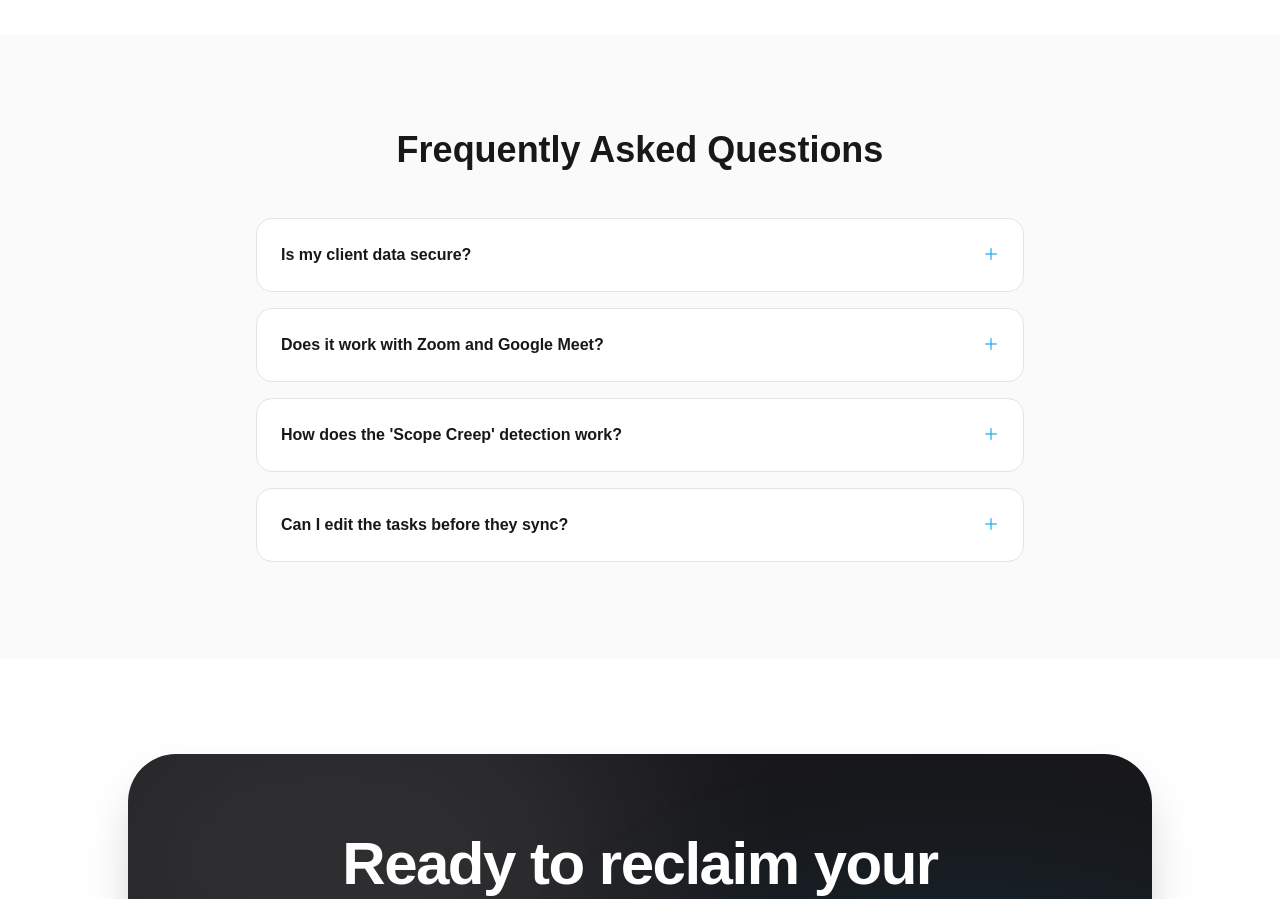
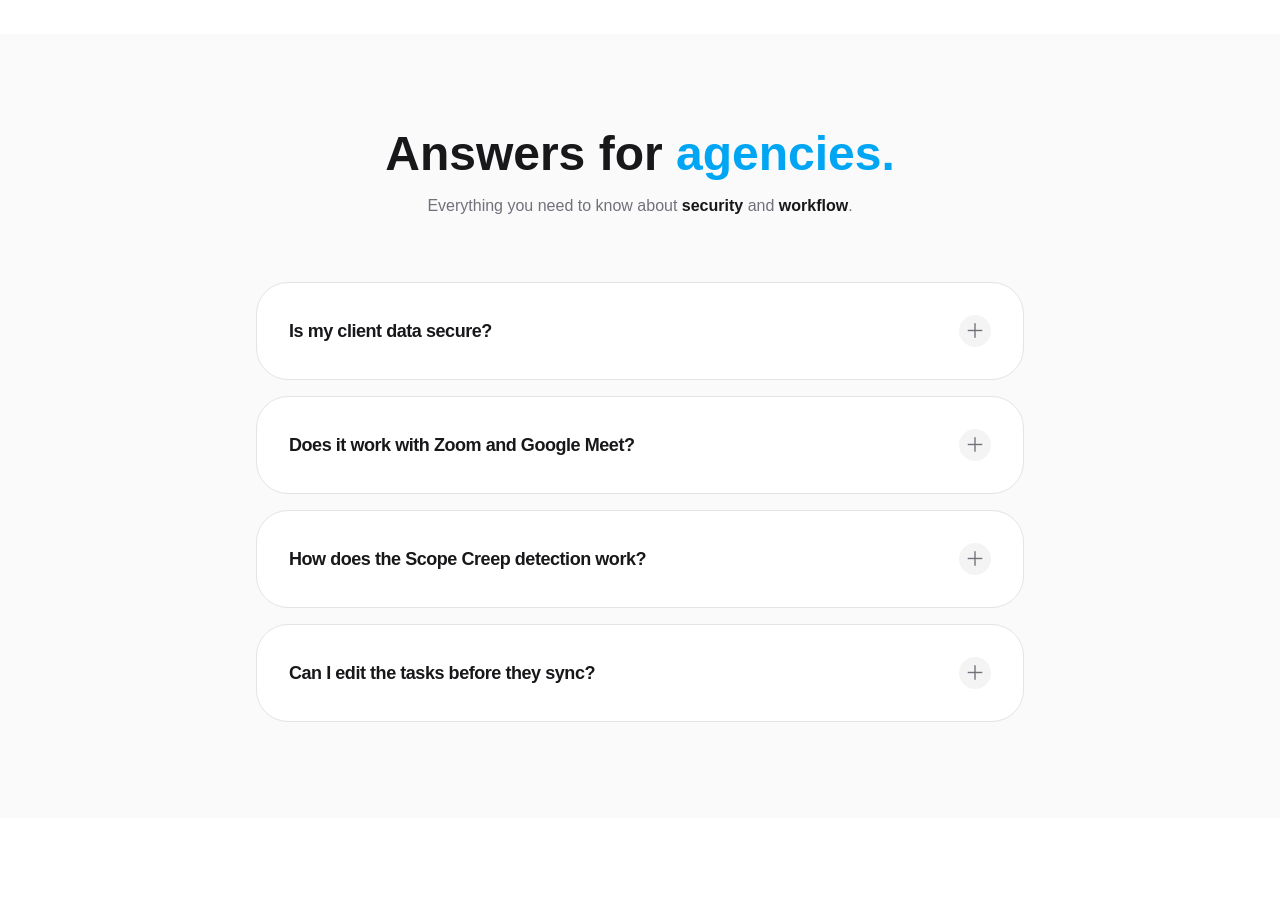
Before and after one commit to iamxenon404/meet-mind, a Next.js app in the folder landingpage/meetmind-landing/: page / in a window 1280 px wide. Shown: the part 3400-4299 px from the top of the page. Built offline with nearby package versions, Linux system fonts and the light colour scheme; no server answers.

Commit message:
updated Faq

```diff
--- a/landingpage/meetmind-landing/app/components/sections/FAQ.tsx
+++ b/landingpage/meetmind-landing/app/components/sections/FAQ.tsx
@@ -5,19 +5,35 @@ import { motion, AnimatePresence } from "framer-motion";
 const faqs = [
   {
     question: "Is my client data secure?",
-    answer: "Absolutely. We use enterprise-grade AES-256 encryption. Your transcripts are processed in a private environment and are never used to train public AI models."
+    answer: (
+      <>
+        Absolutely. We use <span className="font-bold text-zinc-900 dark:text-zinc-100 uppercase tracking-tighter">enterprise-grade AES-256 encryption</span>. Your transcripts are processed in a isolated environment and are <span className="text-sky-500 font-bold">never used</span> to train public AI models.
+      </>
+    )
   },
   {
     question: "Does it work with Zoom and Google Meet?",
-    answer: "Yes. MeetMind integrates directly with your calendar and can automatically join any meeting link from Zoom, Google Meet, or Microsoft Teams."
+    answer: (
+      <>
+        Yes. MeetMind integrates directly with your <span className="font-bold text-zinc-900 dark:text-zinc-100">Calendar</span> and can automatically join any meeting link from <span className="text-sky-500 font-bold">Zoom</span>, <span className="text-sky-500 font-bold">Google Meet</span>, or <span className="text-sky-500 font-bold">Microsoft Teams</span>.
+      </>
+    )
   },
   {
-    question: "How does the 'Scope Creep' detection work?",
-    answer: "Our AI compares the live transcript against your initial project brief. If a client asks for something outside the agreed scope, MeetMind flags it as a 'Billable Opportunity'."
+    question: "How does the Scope Creep detection work?",
+    answer: (
+      <>
+        Our AI compares live transcripts against your initial project brief. If a client requests items outside the agreed scope, MeetMind flags it as a <span className="font-extrabold text-zinc-900 dark:text-zinc-100 italic underline decoration-sky-500/30 underline-offset-4">Billable Opportunity</span> instantly.
+      </>
+    )
   },
   {
     question: "Can I edit the tasks before they sync?",
-    answer: "Of course. You get a 'Review Room' after every call where you can tweak, delete, or reassign tasks before pushing them to your project management tools."
+    answer: (
+      <>
+        Of course. You get access to the <span className="font-bold text-zinc-900 dark:text-zinc-100 uppercase tracking-tighter">Review Room</span> after every call where you can tweak, delete, or reassign tasks before they hit your production workflow.
+      </>
+    )
   }
 ];
 
@@ -25,23 +41,33 @@ export default function FAQ() {
   const [activeIdx, setActiveIdx] = useState<number | null>(null);
 
   return (
-    <section className="py-24 px-6 bg-zinc-50 dark:bg-zinc-900/30">
+    <section id="faq" className="py-24 px-6 bg-zinc-50 dark:bg-zinc-900/30 transition-colors duration-500">
       <div className="max-w-3xl mx-auto">
-        <h2 className="text-3xl md:text-4xl font-bold text-zinc-900 dark:text-white text-center mb-12">
-          Frequently Asked Questions
-        </h2>
+        <div className="text-center mb-16">
+          <h2 className="text-3xl md:text-5xl font-bold text-zinc-900 dark:text-white mb-4">
+            Answers for <span className="text-sky-500">agencies.</span>
+          </h2>
+          <p className="text-zinc-500 dark:text-zinc-400 font-medium">
+            Everything you need to know about <span className="text-zinc-900 dark:text-zinc-200 font-bold">security</span> and <span className="text-zinc-900 dark:text-zinc-200 font-bold">workflow</span>.
+          </p>
+        </div>
 
         <div className="space-y-4">
           {faqs.map((faq, i) => (
-            <div key={i} className="border border-zinc-200 dark:border-white/5 rounded-2xl bg-white dark:bg-zinc-900 overflow-hidden">
+            <div
+              key={i}
+              className="group border border-zinc-200 dark:border-white/5 rounded-[2rem] bg-white dark:bg-zinc-900 overflow-hidden hover:border-sky-500/30 transition-all duration-500"
+            >
               <button
                 onClick={() => setActiveIdx(activeIdx === i ? null : i)}
-                className="w-full p-6 text-left flex justify-between items-center hover:bg-zinc-50 dark:hover:bg-white/5 transition-colors"
+                className="w-full p-8 text-left flex justify-between items-center transition-colors"
               >
-                <span className="font-bold text-zinc-900 dark:text-white">{faq.question}</span>
-                <span className={`text-sky-500 transition-transform duration-300 ${activeIdx === i ? "rotate-45" : ""}`}>
-                  ＋
+                <span className="text-lg font-bold text-zinc-900 dark:text-white tracking-tight">
+                  {faq.question}
                 </span>
+                <div className={`w-8 h-8 rounded-full flex items-center justify-center transition-all duration-300 ${activeIdx === i ? "bg-sky-500 text-zinc-950 rotate-45" : "bg-zinc-100 dark:bg-zinc-800 text-zinc-500"}`}>
+                  <span className="text-xl font-light">＋</span>
+                </div>
               </button>
 
               <AnimatePresence>
@@ -50,10 +76,13 @@ export default function FAQ() {
                     initial={{ height: 0, opacity: 0 }}
                     animate={{ height: "auto", opacity: 1 }}
                     exit={{ height: 0, opacity: 0 }}
+                    transition={{ duration: 0.4, ease: [0.16, 1, 0.3, 1] }}
                     className="overflow-hidden"
                   >
-                    <div className="p-6 pt-0 text-sm text-zinc-600 dark:text-zinc-400 leading-relaxed border-t border-zinc-100 dark:border-white/5">
-                      {faq.answer}
+                    <div className="p-8 pt-0 text-base md:text-lg text-zinc-600 dark:text-zinc-400 leading-relaxed border-t border-zinc-100 dark:border-white/5">
+                      <div className="mt-6">
+                        {faq.answer}
+                      </div>
                     </div>
                   </motion.div>
                 )}
```
